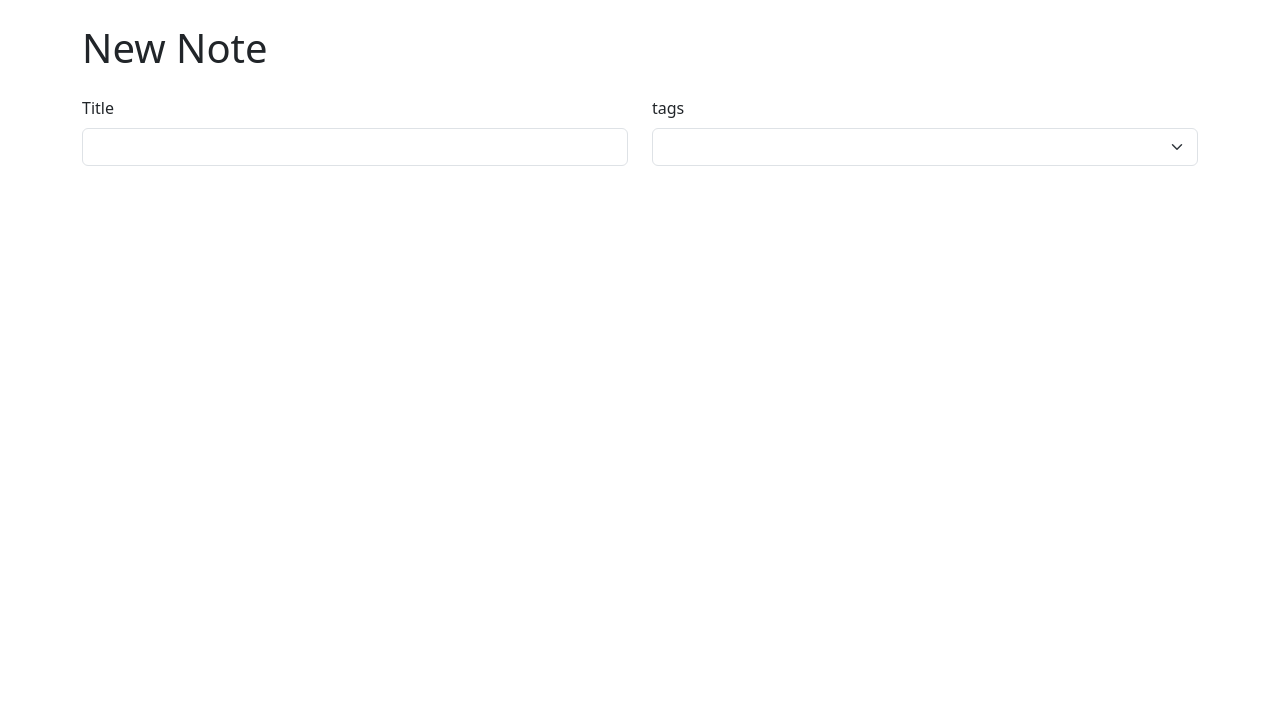
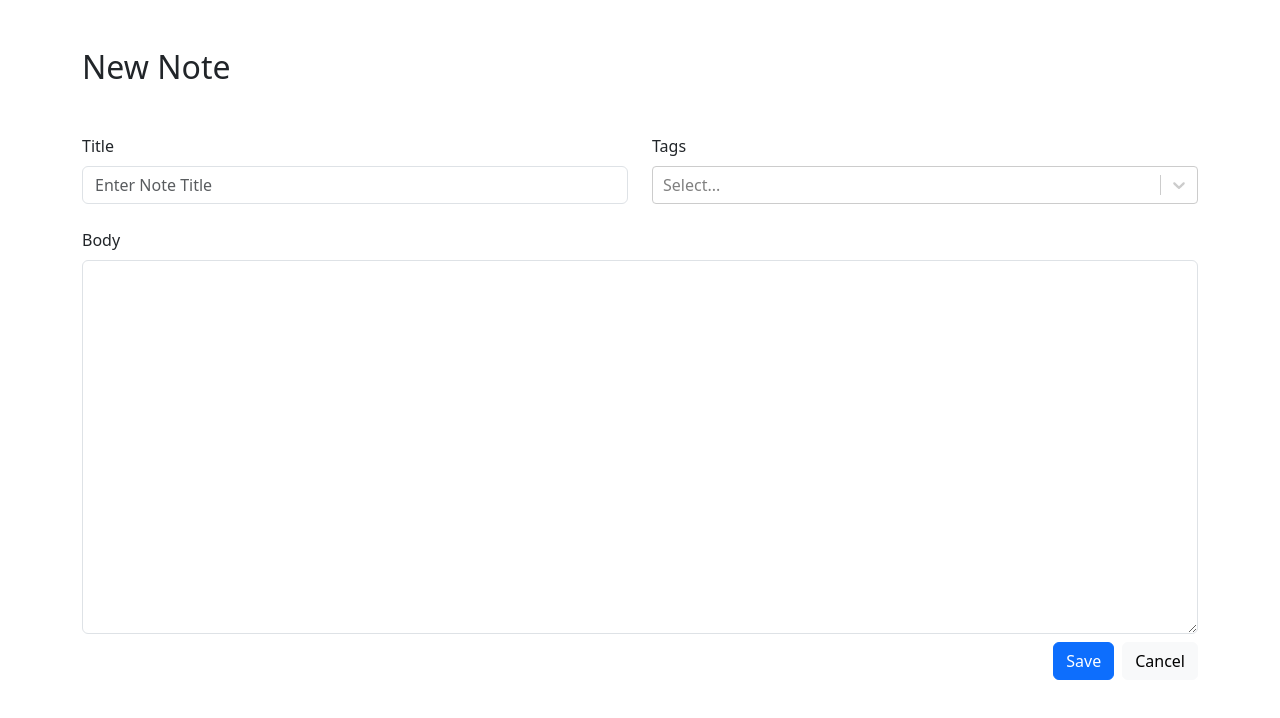
Before and after one commit to stetsonharding/mark-note-pro, a React (Vite) app: page /newNote in a window 1280 px wide. Shown: the top 718 px of the page. Built offline with nearby package versions, Linux system fonts and the light colour scheme.

Commit message:
Created Note and tags.

```diff
--- a/package.json
+++ b/package.json
@@ -14,7 +14,8 @@
     "react": "^18.2.0",
     "react-bootstrap": "^2.10.2",
     "react-dom": "^18.2.0",
-    "react-router-dom": "^6.23.1"
+    "react-router-dom": "^6.23.1",
+    "react-select": "^5.8.0"
   },
   "devDependencies": {
     "@types/react": "^18.2.66",
--- a/src/App.tsx
+++ b/src/App.tsx
@@ -1,27 +1,33 @@
-import "bootstrap/dist/css/bootstrap.min.css"
-import {Routes,Route, Navigate} from 'react-router-dom'
+import React, {useState} from "react";
+import "bootstrap/dist/css/bootstrap.min.css";
+import { Routes, Route, Navigate } from "react-router-dom";
 
-import {Container} from 'react-bootstrap'
-import NewNote from "./components/NewNote"
+import { Container } from "react-bootstrap";
+import NewNote from "./components/NewNote";
+import Dashboard from "./Dashboard";
+
+import { Note } from "./models/model";
 
 function App() {
 
+  //State to hold all created notes.
+  const [notes, setNotes] = useState<Note[]>([])
+
+  console.log(notes)
 
   return (
     <Container className="my-4">
-
       <Routes>
-
-  <Route path="/" element={<h1>Home</h1>} />
-  <Route path="/newNote" element={<NewNote />} />
+        <Route path="/" element={<Dashboard/>} />
+        <Route path="/newNote" element={<NewNote setNotes={setNotes} />} />
         <Route path="/:id">
           <Route index element={<h1>Show</h1>} />
           <Route path="edit" element={<h1>edit</h1>} />
         </Route>
-  <Route path="*" element={<Navigate to="/"/>}/>
+        <Route path="*" element={<Navigate to="/" />} />
       </Routes>
     </Container>
-  )
+  );
 }
 
-export default App
+export default App;
--- /dev/null
+++ b/src/Dashboard.tsx
@@ -0,0 +1,9 @@
+import React from 'react'
+
+function Dashboard() {
+  return (
+    <div>Home Page</div>
+  )
+}
+
+export default Dashboard
--- a/src/components/NewNote.tsx
+++ b/src/components/NewNote.tsx
@@ -1,10 +1,16 @@
 import NewNoteForm from './NewNoteForm'
+import { Note } from '../models/model'
 
-function NewNote() {
+type NewNoteProps ={
+  setNotes: React.Dispatch<React.SetStateAction<Note[]>>
+}
+
+const NewNote = ({setNotes}: NewNoteProps) => {
+
   return (
     <>
-    <h1 className="my-4">New Note</h1>
-    <NewNoteForm />
+    <h2 className="mb-5 mt-5">New Note</h2>
+    <NewNoteForm setNotes={setNotes} />
     </>
   )
 }
--- a/src/components/NewNoteForm.tsx
+++ b/src/components/NewNoteForm.tsx
@@ -1,27 +1,81 @@
-import React from "react";
-
+import React, {ChangeEvent, FormEvent, useRef, useState} from 'react'
 import { Form, Button, Stack, Row, Col } from "react-bootstrap";
 
+import Creatable from "react-select/creatable";
+import { Note} from '../models/model';
+import { Tag } from '../models/model';
+import { Link } from 'react-router-dom';
 
-function NewNoteForm() {
+type NoteFormProps = {
+  setNotes: React.Dispatch<React.SetStateAction<Note[]>>
+}
+
+const NewNoteForm = ({setNotes} : NoteFormProps) => {
+const [newNote, setNewNote] = useState<Note>({id: "", title: "", markdown:"", tags:[]})
+const [selectedTags, setSelectedTags] = useState<Tag[]>([])
+
+
+const handleOnChange = (e: ChangeEvent<HTMLInputElement>) => {
+  e.preventDefault();
+  const { name, value } = e.target;
+
+  setNewNote(prevNotes => ({
+    ...prevNotes,
+    [name]: value,
+    tags: selectedTags
+  }));
+
+};
+
+const glaks = (e:FormEvent) => {
+  e.preventDefault();
+setNotes(prev => [...prev, {...newNote, tags: selectedTags}])
+}
+
+
   return (
-<Form>
+    <Form onSubmit={glaks}>
       <Stack gap={4}>
         <Row>
           <Col>
             <Form.Group controlId="title">
               <Form.Label>Title</Form.Label>
-            <Form.Control  required/>
+              <Form.Control type="text" placeholder='Enter Note Title' name="title" onChange={handleOnChange} required />
             </Form.Group>
           </Col>
           <Col>
             <Form.Group controlId="tags">
-            <Form.Label>tags</Form.Label>
-            <Form.Select  required />
+              <Form.Label>Tags</Form.Label>
+              <Creatable value={selectedTags.map(tag =>{
+                return {label: tag.label, value: tag.id}
+              })}
+              isMulti
+              onChange={tags => {
+                setSelectedTags(tags.map(tag => {
+                  return {label: tag.label, id: tag.value}
+                }))
+              }}
+              />
+            </Form.Group>
+          </Col>
+        </Row>
+        <Row>
+          <Col>
+            <Form.Group controlId="markdown">
+              <Form.Label>Body</Form.Label>
+              <Form.Control as="textarea" rows={15} name="markdown" onChange={handleOnChange} required />
             </Form.Group>
           </Col>
         </Row>
       </Stack>
+      <Row>
+        <Col className="d-flex gap-2 mt-2 justify-content-end">
+          <Button type="submit">Save</Button>
+          <Link to="/">
+          <Button variant="light" type='button'>Cancel</Button>
+          </Link>
+        </Col>
+      </Row>
     </Form>
   );
 }
--- /dev/null
+++ b/src/models/model.ts
@@ -0,0 +1,12 @@
+export type Tag ={
+    id: string;
+    label: string
+}
+
+
+export type Note ={
+    id: string
+   title: string;
+   tags: Tag[];
+   markdown: string;
+}
```
Also changed, not shown: 1 other file (tests, documents, lock files or other folders). Lines whose indentation alone changed are shown as unchanged.
